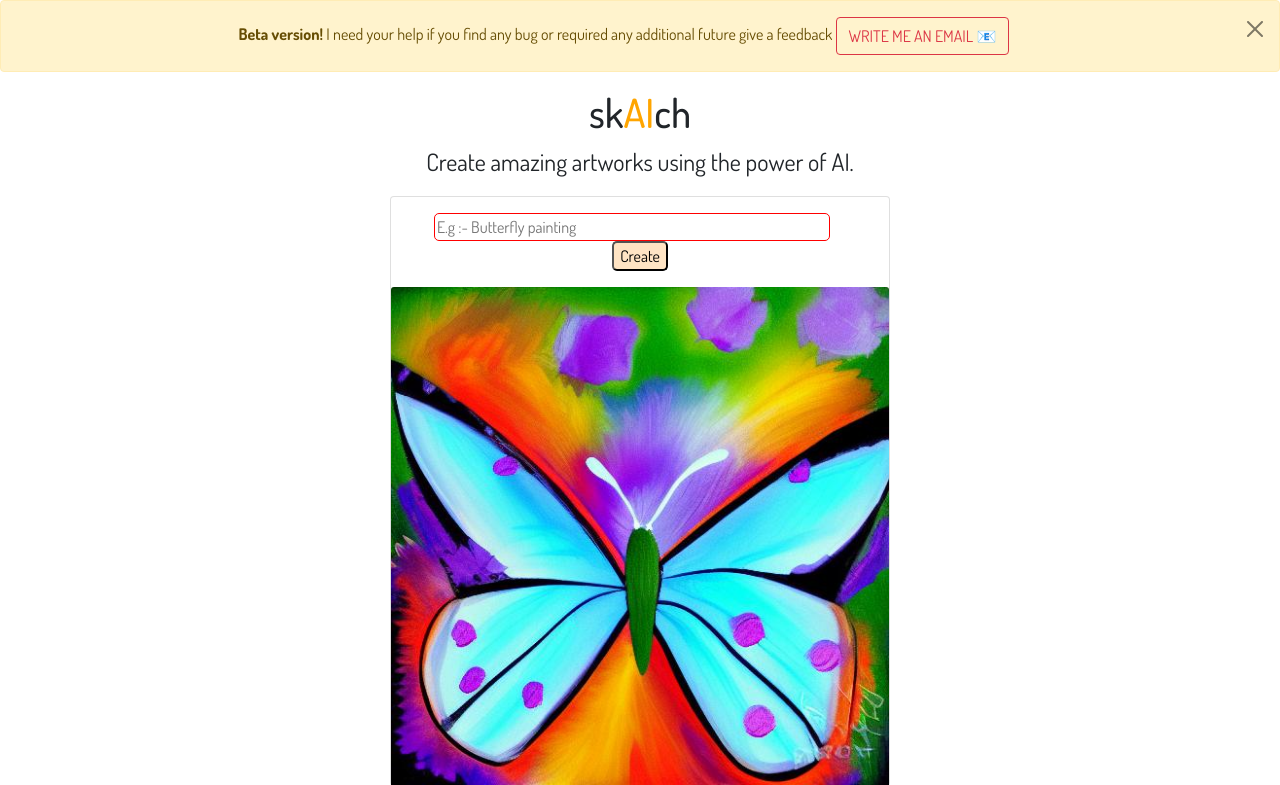
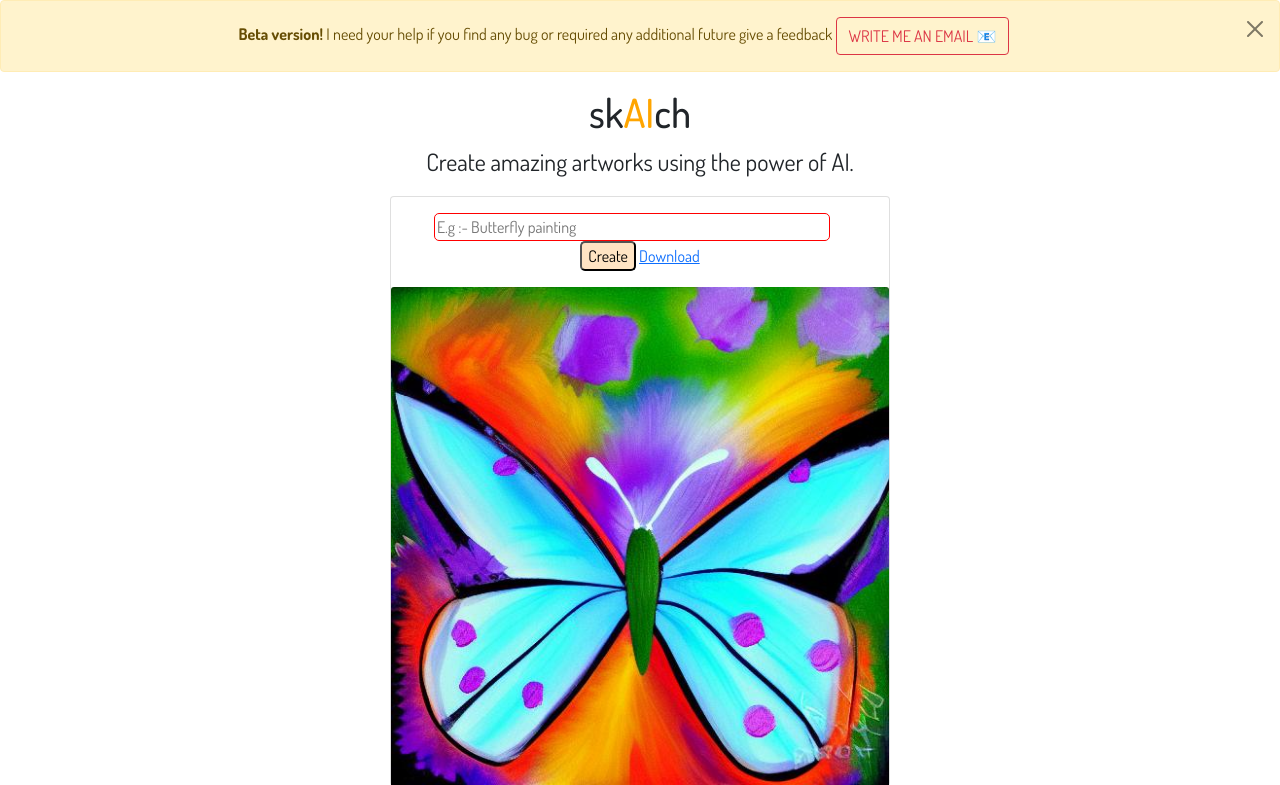
Before and after one commit to chandusurisetty/skAIch, a Flask app: page / in a window 1280 px wide. Shown: the top 785 px of the page. Run offline with Flask 2, Linux system fonts and the light colour scheme; some libraries are stand-ins or nearby versions; some web fonts are replaced.

Commit message:
added downlaod option

```diff
--- a/templates/index.html
+++ b/templates/index.html
@@ -31,7 +31,15 @@
 
 
                     <input class="input" type="text" name="text" placeholder="E.g :- Butterfly painting">
-                    <button type="submit">Create</button>
+                    <div class="clickbtns">
+                        <button type="submit">Create</button>
+                        {%if isImg==False%}
+
+                        <a class="dbtn" href="static/img/butterfly.jpg" download=""> Download</a>
+                        {%else%}
+                        <a class="dbtn" href="static/img/aiImg.jpg" download=""> Download</a>
+                        {%endif%}
+                    </div>
                 </form>
             </div>
             <div class="imgbar">
```
